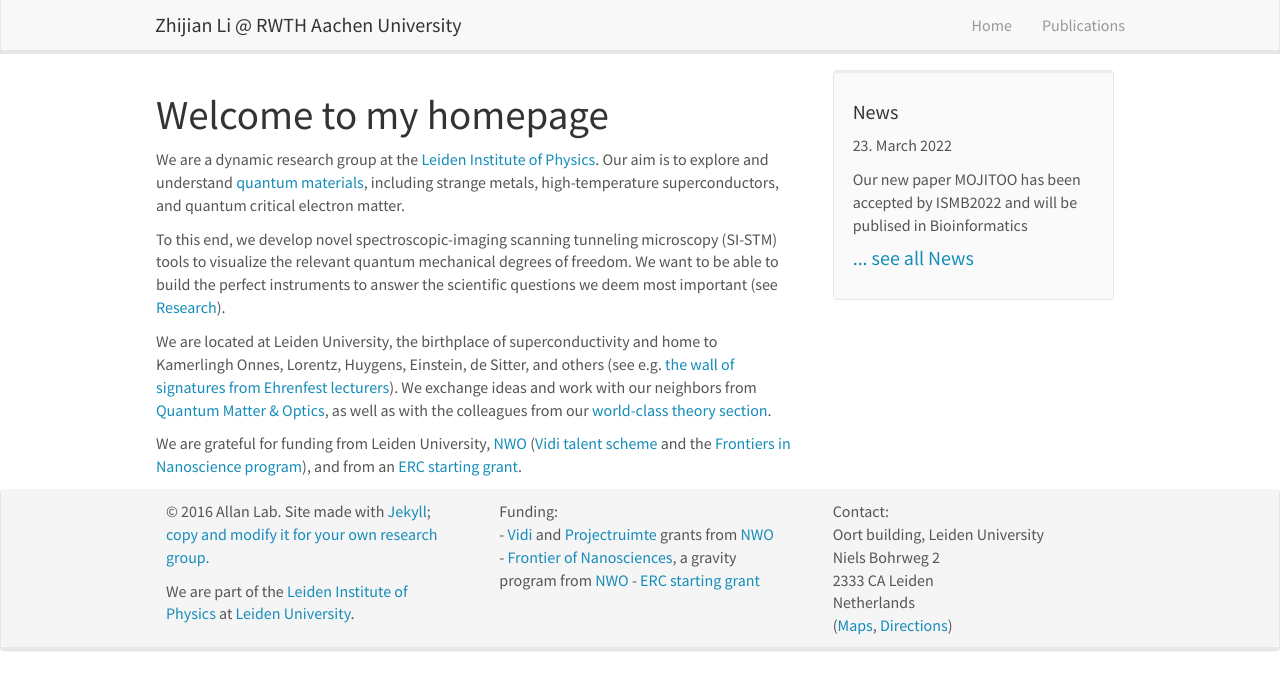
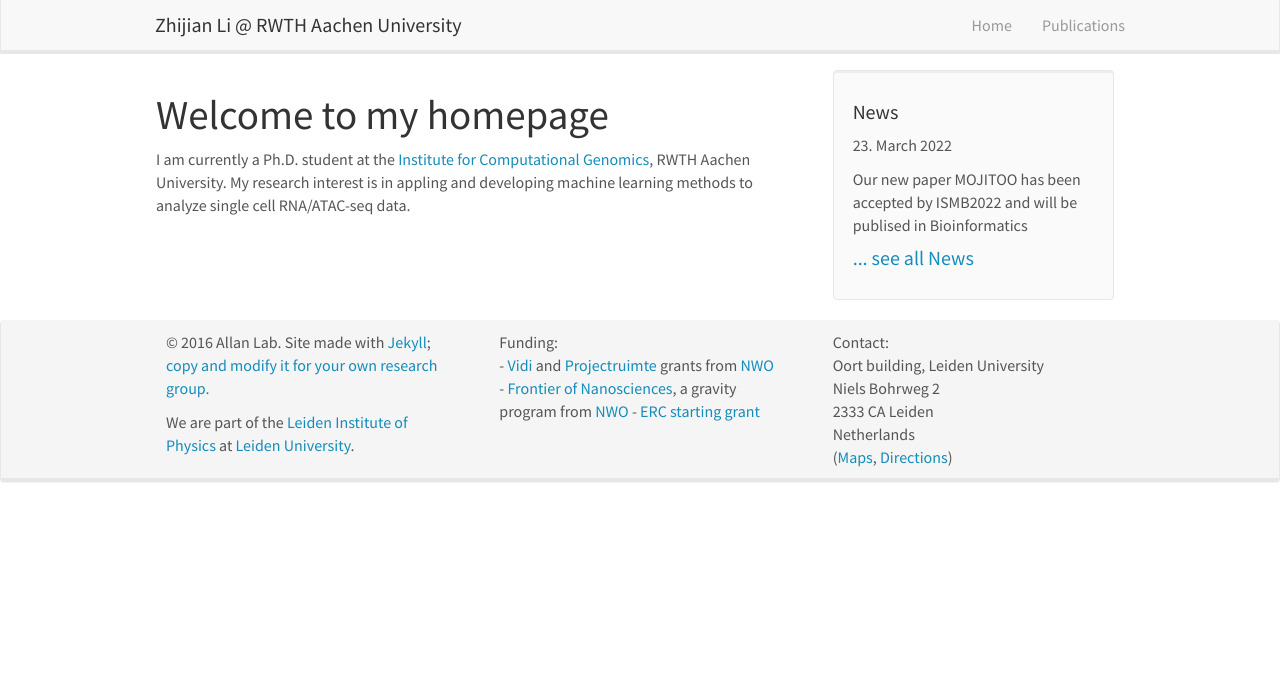
Before and after one commit to lzj1769/lzj1769.github.io, a Jekyll site: the page built from _pages/home.md, in a window 1280 px wide. Shown: the top 690 px of the page. Built offline with Jekyll 4.4.1, drawn with Linux system fonts in a browser that asks for light colours; nearby versions of some CDN libraries.

Commit message:
update header

```diff
--- a/_pages/home.md
+++ b/_pages/home.md
@@ -1,18 +1,11 @@
 ---
-title: "Allan Lab - Home"
+title: "Zhijian Li - Home"
 layout: homelay
 sitemap: false
 permalink: /
 ---
 
-We are a dynamic research group at the [Leiden Institute of Physics](http://www.physics.leidenuniv.nl). Our aim is to explore and understand [quantum materials](http://condensedconcepts.blogspot.nl/2013/05/what-is-quantum-matter.html), including strange metals, high-temperature superconductors, and quantum critical electron matter.
-
-To this end, we develop novel spectroscopic-imaging scanning tunneling microscopy (SI-STM) tools to visualize the relevant quantum mechanical degrees of freedom. We want to be able to build the perfect instruments to answer the  scientific questions we deem most important (see [Research](research)).
-
-We are located at Leiden University, the birthplace of superconductivity and home to Kamerlingh Onnes, Lorentz, Huygens, Einstein, de Sitter, and others (see e.g. [the wall of signatures from Ehrenfest lecturers](https://www.lorentz.leidenuniv.nl/history/colloquium/muur_heel.html)). We exchange ideas and work with our neighbors from [Quantum Matter & Optics](http://www.physics.leidenuniv.nl/qo-home), as well as with the colleagues from our [world-class theory section](https://www.lorentz.leidenuniv.nl).
-
-
-We are grateful for funding from Leiden University, [NWO](www.nwo.nl) ([Vidi talent scheme](http://www.nwo.nl/en/research-and-results/programmes/Talent+Scheme) and the [Frontiers in Nanoscience program](https://www.universiteitleiden.nl/en/research/research-projects/science/frontiers-of-nanoscience-nanofront)), and from an [ERC starting grant](https://erc.europa.eu/funding/starting-grants).
+I am currently a Ph.D. student at the [Institute for Computational Genomics](http://www.costalab.org/), RWTH Aachen University. My research interest is in appling and developing machine learning methods to analyze single cell RNA/ATAC-seq data.
 
 <!--  <figure class="fourth">
   <img src="{{ site.url }}{{ site.baseurl }}/images/logopic/Logo_Leiden.jpg" style="width: 210px">
```
